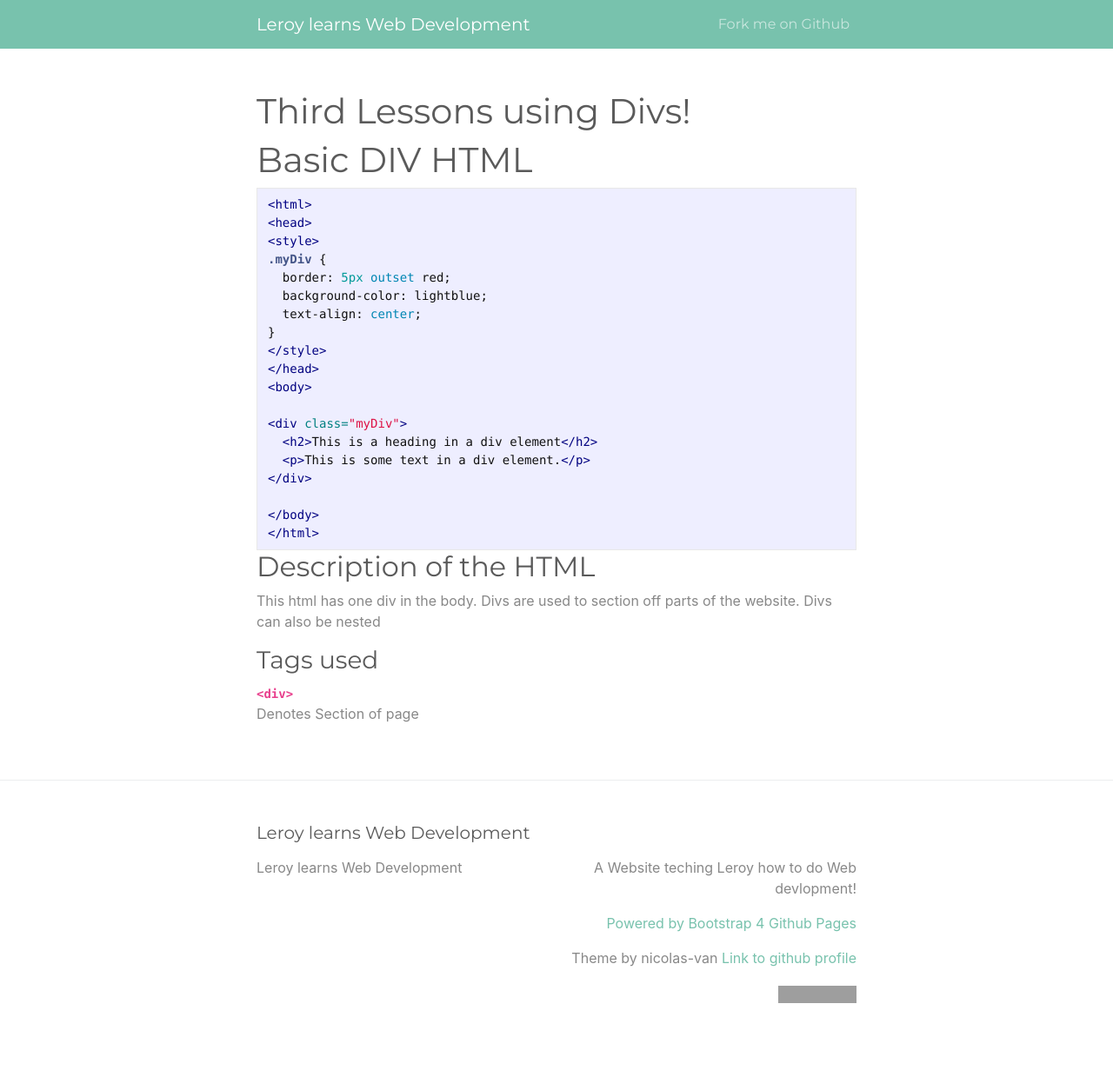
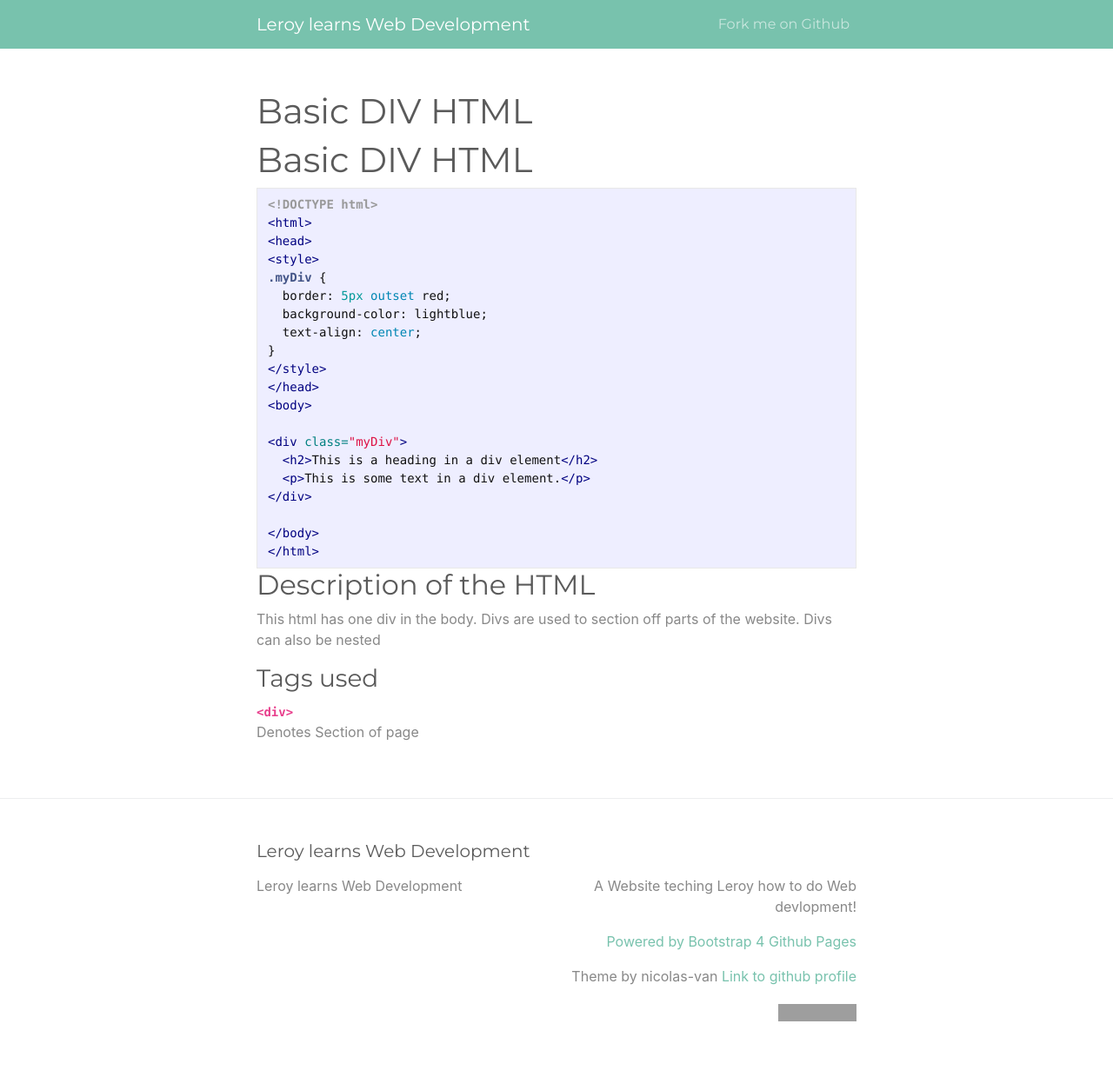
Before and after one commit to camilla-jones/leroy-learns, a Jekyll site: the page built from HTML/div.md, in a window 1280 px wide. Shown: the whole page at 87% size. Built offline with Jekyll 4.4.1, drawn with Linux system fonts in a browser that asks for light colours; our own code applies the rules of GitHub Pages for plain Markdown files; before the commit the page ends 1218 px from its top, so only the background shows below that; grey boxes are pictures that could not be loaded.

Commit message:
Update div.md

````diff
--- a/HTML/div.md
+++ b/HTML/div.md
@@ -1,10 +1,11 @@
 ---
-layout: page
-title: Third  Lessons using Divs!
+Layout: Page
+Title: Third  Lessons using Divs!
 ---
 # Basic DIV HTML
 
 ```html
+<!DOCTYPE html>
 <html>
 <head>
 <style>
````
